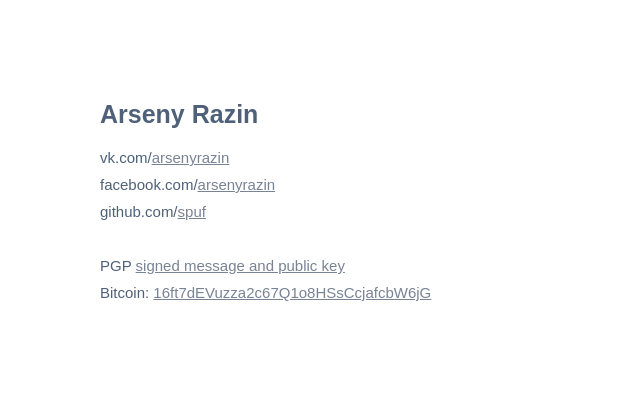
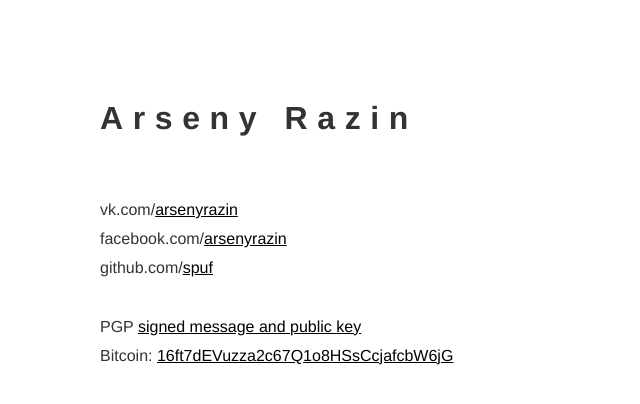
Before and after one commit to spuf/spuf.github.io, a Jekyll site: the page built from index.html, in a window 1280 px wide. Shown: the top 404 px of the page, without its empty margins (0-640 px from the left). Built offline with Jekyll 4.4.1, drawn with Linux system fonts in a browser that asks for light colours.

Commit message:
new style

```diff
--- a/assets/css/style.scss
+++ b/assets/css/style.scss
@@ -2,34 +2,39 @@
 # Main styles
 ---
 
-$color-text: #4E6179;
-$color-light: #788394;
+$color-text: #333;
+$color-light: #000;
 
 html {
-  background: #FFFFFF;
+  background: #fff;
 }
 
 body {
+  font-family: "Helvetica Neue", "Calibri Light", Roboto, sans-serif;
+  -webkit-font-smoothing: antialiased;
+  -moz-osx-font-smoothing: grayscale;
+
   color: $color-text;
-  font-family: Arial, Helvetica, sans-serif;
-  font-size: 15px;
+  font-size: 1em;
+  line-heght: 1.2em;
   margin: 100px;
   min-width: 300px;
 }
 h1 {
   font-weight: bold;
-  font-size: 25px;
-  margin: 20px 0;
+  letter-spacing: 0.3em;
+  font-size: 2em;
+  margin: 2em 0;
   color: $color-text;
 }
 h2 {
   color: $color-light;
   font-weight: normal;
-  font-size: 30px;
-  margin: 20px;
+  font-size: 1.5em;
+  margin: 1.5em;
 }
 p {
-  margin: 10px 0;
+  margin: 0.7em 0;
 }
 a, em {
   color: $color-light;
```
